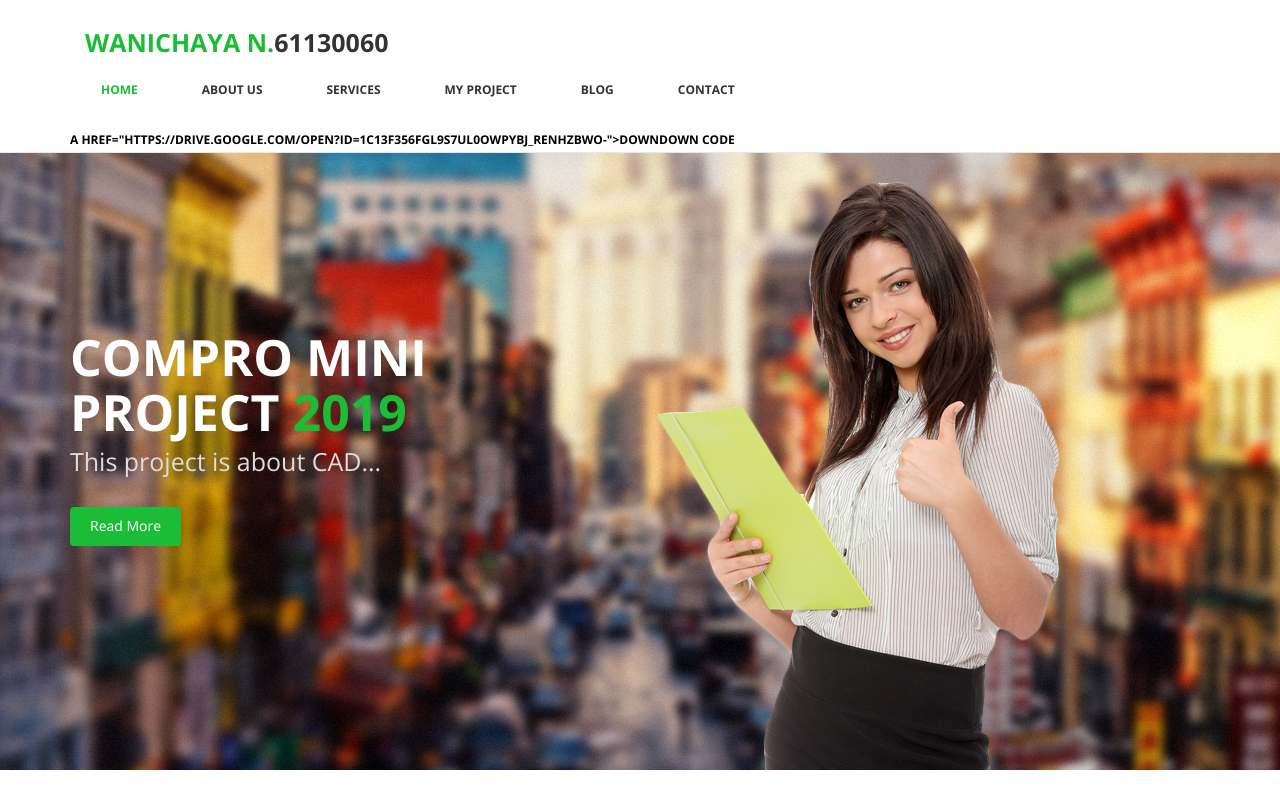
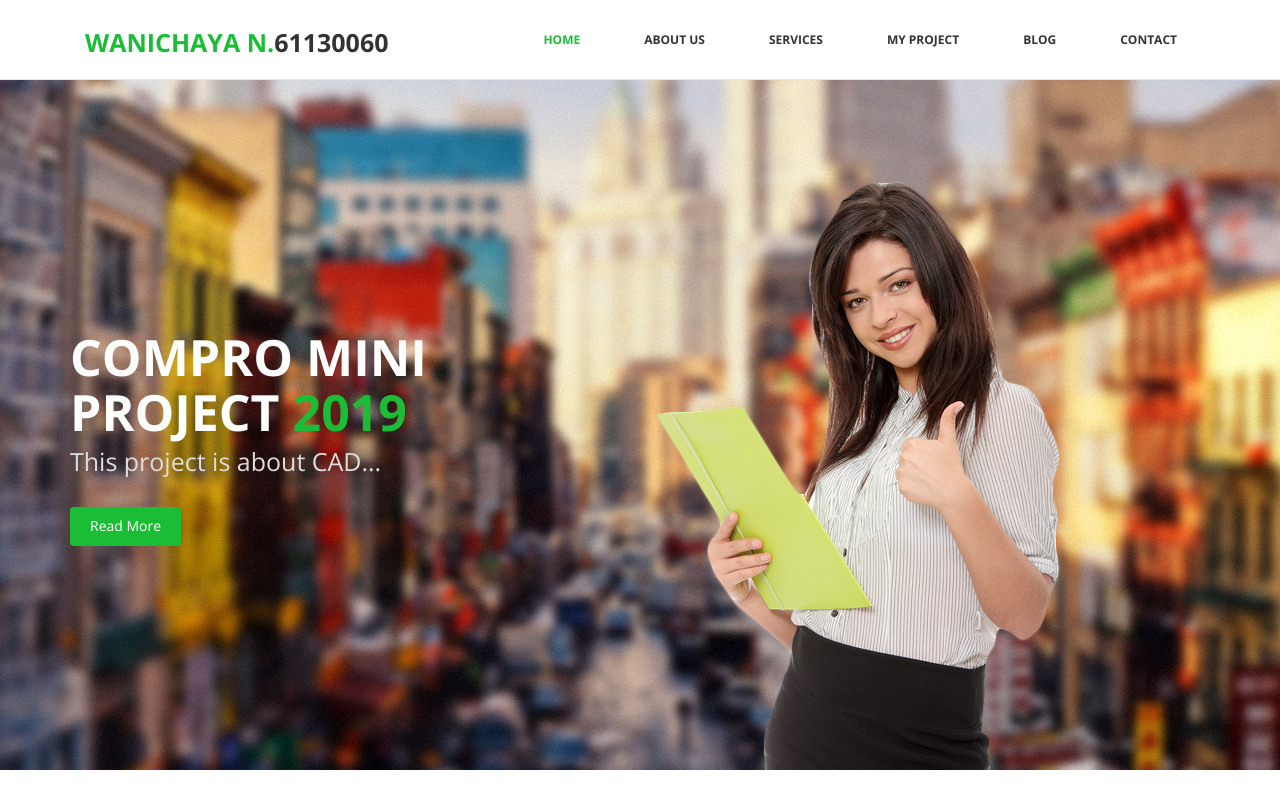
Before and after one commit to wncyice/wncyice, a plain HTML site: page index.html in a window 1280 px wide. Shown: the top 800 px of the page. Drawn offline with nearby package versions, Linux system fonts and the light colour scheme.

Commit message:
Update index.html

```diff
--- a/index.html
+++ b/index.html
@@ -47,8 +47,7 @@
                 <li role="presentation"><a href="https://drive.google.com/open?id=1C13F356fGL9s7ul0OwpyBj_ReNhZbWO-">My project</a></li>
                 <li role="presentation"><a href="blog.html">Blog</a></li>
                 <li role="presentation"><a href="contact.html">Contact</a></li>
-                <li>a href="https://drive.google.com/open?id=1C13F356fGL9s7ul0OwpyBj_ReNhZbWO-">Downdown code</a></li>
-	      </ul>
+              </ul>
             </div>
           </div>
         </div>
```
